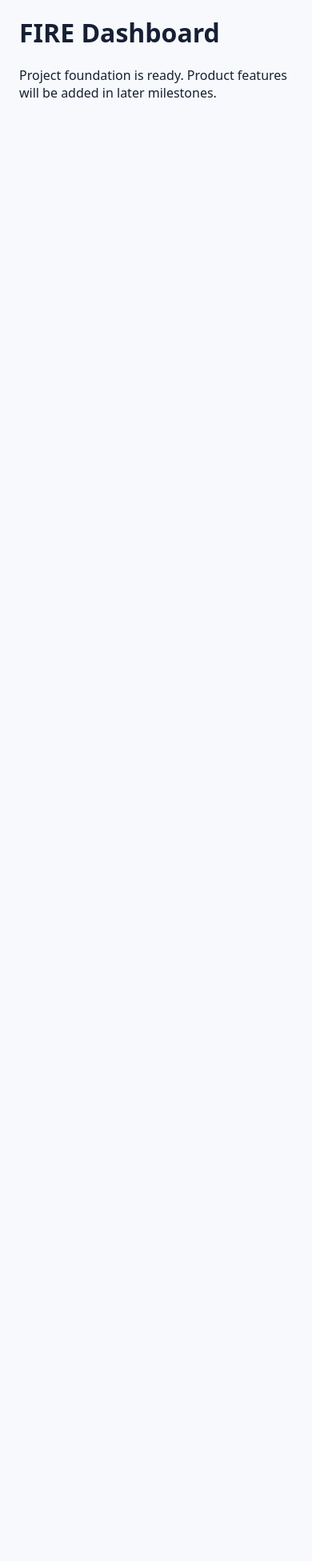
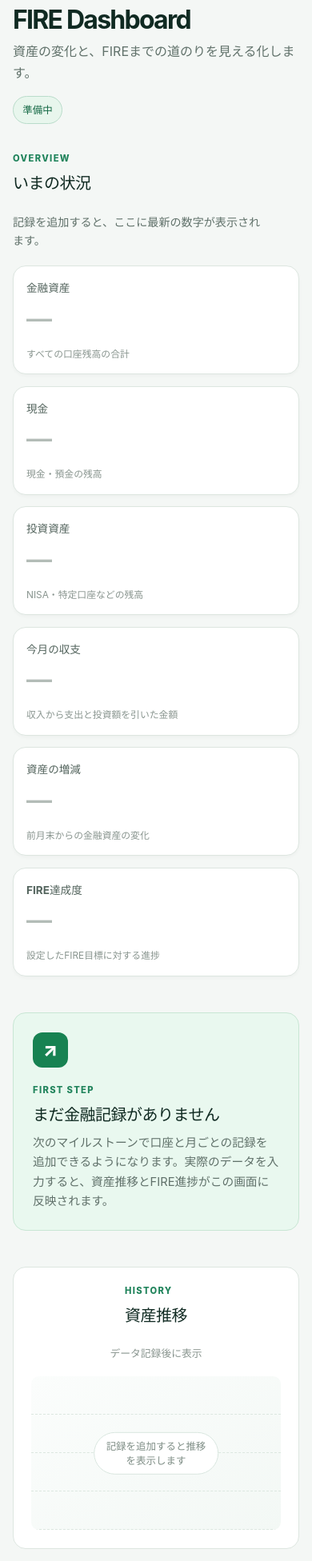
Before and after one commit to jominq0131-boop/fire-dashboard, a React (Vite) app: page / in a window 390 px wide. Shown: the part 45-1997 px from the top of the page at 80% size. Before the commit the page ends 844 px from the top, so only its background shows below. Built offline with nearby package versions, Linux system fonts and the light colour scheme.

Commit message:
feat: add dashboard empty-state interface
Add the first responsive dashboard view without demo financial data.

Closes #5.

```diff
--- a/src/app/App.tsx
+++ b/src/app/App.tsx
@@ -1,8 +1,71 @@
+const summaryMetrics = [
+  { label: "金融資産", description: "すべての口座残高の合計" },
+  { label: "現金", description: "現金・預金の残高" },
+  { label: "投資資産", description: "NISA・特定口座などの残高" },
+  { label: "今月の収支", description: "収入から支出と投資額を引いた金額" },
+  { label: "資産の増減", description: "前月末からの金融資産の変化" },
+  { label: "FIRE達成度", description: "設定したFIRE目標に対する進捗" },
+];
+
 export function App() {
   return (
-    <main>
-      <h1>FIRE Dashboard</h1>
-      <p>Project foundation is ready. Product features will be added in later milestones.</p>
+    <main className="dashboard-shell">
+      <header className="dashboard-header">
+        <div>
+          <p className="eyebrow">PERSONAL FINANCE</p>
+          <h1>FIRE Dashboard</h1>
+          <p className="subtitle">資産の変化と、FIREまでの道のりを見える化します。</p>
+        </div>
+        <span className="status-badge">準備中</span>
+      </header>
+
+      <section aria-labelledby="summary-heading">
+        <div className="section-heading">
+          <div>
+            <p className="eyebrow">OVERVIEW</p>
+            <h2 id="summary-heading">いまの状況</h2>
+          </div>
+          <p>記録を追加すると、ここに最新の数字が表示されます。</p>
+        </div>
+        <div className="metric-grid">
+          {summaryMetrics.map((metric) => (
+            <article className="metric-card" key={metric.label}>
+              <p>{metric.label}</p>
+              <strong aria-label={`${metric.label}: データなし`}>—</strong>
+              <span>{metric.description}</span>
+            </article>
+          ))}
+        </div>
+      </section>
+
+      <section className="empty-state" aria-labelledby="start-heading">
+        <div className="empty-icon" aria-hidden="true">
+          ↗
+        </div>
+        <div>
+          <p className="eyebrow">FIRST STEP</p>
+          <h2 id="start-heading">まだ金融記録がありません</h2>
+          <p>
+            次のマイルストーンで口座と月ごとの記録を追加できるようになります。実際のデータを入力すると、資産推移とFIRE進捗がこの画面に反映されます。
+          </p>
+        </div>
+      </section>
+
+      <section className="chart-placeholder" aria-labelledby="trend-heading">
+        <div className="section-heading compact">
+          <div>
+            <p className="eyebrow">HISTORY</p>
+            <h2 id="trend-heading">資産推移</h2>
+          </div>
+          <span>データ記録後に表示</span>
+        </div>
+        <div className="chart-grid" aria-label="資産推移チャートはデータ待ちです">
+          <span />
+          <span />
+          <span />
+          <span />
+        </div>
+      </section>
     </main>
   );
 }
--- a/src/app/styles.css
+++ b/src/app/styles.css
@@ -1,20 +1,235 @@
 :root {
-  color: #172033;
-  background: #f7f9fc;
+  color: #1d2939;
+  background: #f4f7f5;
   font-family:
+    Inter,
+    ui-sans-serif,
     system-ui,
     -apple-system,
     BlinkMacSystemFont,
     "Segoe UI",
     sans-serif;
+  font-synthesis: none;
 }
 
+* {
+  box-sizing: border-box;
+}
 body {
   margin: 0;
+  min-width: 320px;
 }
-
-main {
-  max-width: 48rem;
-  margin: 4rem auto;
-  padding: 0 1.5rem;
+.dashboard-shell {
+  width: min(1120px, 100%);
+  margin: 0 auto;
+  padding: 3.5rem 1.5rem 5rem;
 }
+.dashboard-header,
+.section-heading {
+  display: flex;
+  align-items: flex-start;
+  justify-content: space-between;
+  gap: 1.5rem;
+}
+.dashboard-header {
+  padding-bottom: 3rem;
+}
+.eyebrow {
+  margin: 0 0 0.5rem;
+  color: #21845c;
+  font-size: 0.7rem;
+  font-weight: 800;
+  letter-spacing: 0.12em;
+}
+h1,
+h2,
+p {
+  margin-top: 0;
+}
+h1 {
+  margin-bottom: 0.65rem;
+  color: #102a22;
+  font-size: clamp(2rem, 5vw, 3.4rem);
+  letter-spacing: -0.055em;
+  line-height: 1;
+}
+h2 {
+  margin-bottom: 0;
+  color: #102a22;
+  font-size: 1.25rem;
+  letter-spacing: -0.025em;
+}
+.subtitle,
+.section-heading > p,
+.empty-state p:not(.eyebrow) {
+  color: #60716a;
+  line-height: 1.65;
+}
+.subtitle {
+  max-width: 35rem;
+  margin-bottom: 0;
+}
+.status-badge {
+  flex: none;
+  padding: 0.45rem 0.7rem;
+  border: 1px solid #b9dcca;
+  border-radius: 999px;
+  color: #176a47;
+  background: #e8f6ed;
+  font-size: 0.78rem;
+  font-weight: 700;
+}
+.section-heading {
+  align-items: end;
+  margin-bottom: 1.25rem;
+}
+.section-heading > p {
+  max-width: 20rem;
+  margin-bottom: 0;
+  font-size: 0.88rem;
+  text-align: right;
+}
+.metric-grid {
+  display: grid;
+  grid-template-columns: repeat(3, minmax(0, 1fr));
+  gap: 0.9rem;
+}
+.metric-card {
+  min-height: 9.3rem;
+  padding: 1.2rem;
+  border: 1px solid #dde6e0;
+  border-radius: 1rem;
+  background: #fff;
+  box-shadow: 0 2px 4px rgb(16 42 34 / 3%);
+}
+.metric-card p {
+  margin-bottom: 0.85rem;
+  color: #53645d;
+  font-size: 0.85rem;
+  font-weight: 700;
+}
+.metric-card strong {
+  display: block;
+  margin-bottom: 1rem;
+  color: #b3bcb7;
+  font-size: 2rem;
+  font-weight: 600;
+  line-height: 1;
+}
+.metric-card span {
+  color: #89958f;
+  font-size: 0.74rem;
+  line-height: 1.4;
+}
+.empty-state {
+  display: grid;
+  grid-template-columns: auto 1fr;
+  gap: 1.3rem;
+  align-items: start;
+  margin: 2.8rem 0;
+  padding: 1.5rem;
+  border: 1px solid #c8e6d4;
+  border-radius: 1rem;
+  background: #e9f8ef;
+}
+.empty-icon {
+  display: grid;
+  width: 2.75rem;
+  height: 2.75rem;
+  place-items: center;
+  border-radius: 0.75rem;
+  color: #fff;
+  background: #178252;
+  font-size: 1.5rem;
+  font-weight: 800;
+}
+.empty-state h2 {
+  margin-bottom: 0.65rem;
+}
+.empty-state p:not(.eyebrow) {
+  max-width: 45rem;
+  margin-bottom: 0;
+  font-size: 0.92rem;
+}
+.chart-placeholder {
+  padding: 1.4rem;
+  border: 1px solid #dde6e0;
+  border-radius: 1rem;
+  background: #fff;
+}
+.section-heading.compact {
+  align-items: center;
+}
+.section-heading.compact span {
+  color: #89958f;
+  font-size: 0.8rem;
+}
+.chart-grid {
+  position: relative;
+  display: grid;
+  height: 12rem;
+  grid-template-rows: repeat(4, 1fr);
+  overflow: hidden;
+  border-radius: 0.6rem;
+  background: linear-gradient(145deg, #fbfdfc, #f3f8f5);
+}
+.chart-grid::after {
+  position: absolute;
+  top: 50%;
+  left: 50%;
+  max-width: calc(100% - 2rem);
+  padding: 0.45rem 0.7rem;
+  transform: translate(-50%, -50%);
+  border: 1px solid #d9e6df;
+  border-radius: 999px;
+  color: #7f8e86;
+  background: #fff;
+  content: "記録を追加すると推移を表示します";
+  font-size: 0.78rem;
+  text-align: center;
+  white-space: nowrap;
+}
+.chart-grid span {
+  border-bottom: 1px dashed #dce7e0;
+}
+@media (max-width: 720px) {
+  .dashboard-shell {
+    padding-top: 2rem;
+  }
+  .dashboard-header,
+  .section-heading {
+    flex-direction: column;
+  }
+  .dashboard-header {
+    gap: 1rem;
+    padding-bottom: 2.25rem;
+  }
+  .section-heading {
+    align-items: flex-start;
+  }
+  .section-heading > p {
+    text-align: left;
+  }
+  .metric-grid {
+    grid-template-columns: repeat(2, minmax(0, 1fr));
+  }
+  .metric-card {
+    min-height: 8.5rem;
+    padding: 1rem;
+  }
+}
+@media (max-width: 430px) {
+  .dashboard-shell {
+    padding-right: 1rem;
+    padding-left: 1rem;
+  }
+  .metric-grid {
+    grid-template-columns: 1fr;
+  }
+  .empty-state {
+    grid-template-columns: 1fr;
+  }
+  .chart-grid::after {
+    white-space: normal;
+  }
+}
```
Also changed, not shown: 2 other files (tests, documents, lock files or other folders).
